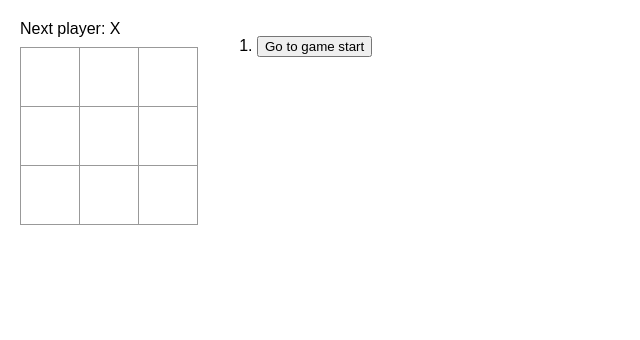
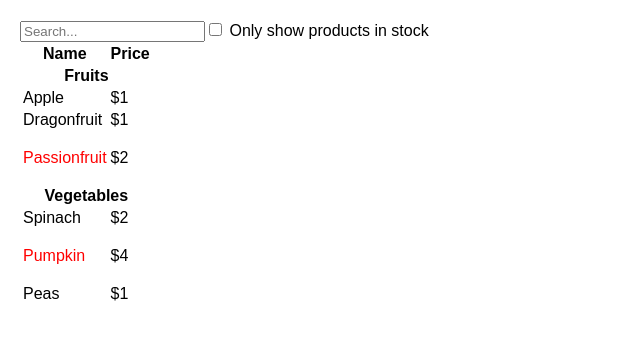
Before and after one commit to Micello/mern_stack, a React (Create React App) app in the folder frontend/: page / in a window 1280 px wide. Shown: the top 340 px of the page, without its empty margins (0-640 px from the left). Built offline with nearby package versions, Linux system fonts and the light colour scheme; the HTML template or start-up script is replaced by a standard one.

Commit message:
aggiunta app della lista

```diff
--- /dev/null
+++ b/frontend/src/App2.js
@@ -0,0 +1,108 @@
+import { useState } from "react";
+
+function ProductCategoryRow({category}){
+    return(
+        <tr>
+      <th colSpan="2">
+        {category}
+      </th>
+    </tr>
+    );
+}
+
+function ProductRow({name, price, stocked}){
+    let dispName = stocked ? name: <p style={{color: "red"}}>{name}</p>;
+    return(
+        <tr>
+            <td>{dispName}</td>
+            <td>{price}</td>
+        </tr>
+    )
+}
+
+function ProductTable({products, filterText, inStockOnly}){
+    let rows=[]
+    let lastCategory = null;
+
+
+    products.forEach(product => {
+
+        if (
+            product.name.toLowerCase().indexOf(filterText.toLowerCase()) === -1
+           ){return}
+
+        if (inStockOnly){
+            if (product.stocked === false){return}
+        }
+
+        if (product.category !== lastCategory){
+            rows.push(<ProductCategoryRow category={product.category} />)
+        }
+        rows.push(<ProductRow name={product.name} price={product.price} stocked={product.stocked} />)
+        lastCategory = product.category
+    });
+    return(
+        <table>
+      <thead>
+        <tr>
+          <th>Name</th>
+          <th>Price</th>
+        </tr>
+      </thead>
+      <tbody>{rows}</tbody>
+    </table>
+    )
+}
+
+
+function SearchBar({filterText, inStockOnly, onFilterTextChange, onInStockOnlyChange}){
+    return(
+        <form>
+        <input
+          type="text"
+          value={filterText} // imposta che il prop value sia sempre uguale allo stato filterText, ma solo FilterableProductTable possiede lo stato e può modificare filtertext e instockonly, quindi dobbiam passare tali funzioni
+          placeholder="Search..."
+          onChange={(e) => onFilterTextChange(e.target.value)}
+        />
+        <label>
+          <input
+            type="checkbox"
+            checked={inStockOnly}
+            onChange={(e) => onInStockOnlyChange(e.target.checked)} />
+          {' '}
+          Only show products in stock
+        </label>
+      </form>
+    )
+}
+
+function FilterableProductTable({products}){
+    const [filterText, setFilterText] = useState('')
+    const [inStockOnly, setInStockOnly] = useState(false)
+    return(
+        <div>
+            <SearchBar
+                filterText={filterText}
+                inStockOnly={inStockOnly}
+                onFilterTextChange={setFilterText}
+                onInStockOnlyChange={setInStockOnly} />
+            <ProductTable
+                products={products}
+                filterText={filterText}
+                inStockOnly={inStockOnly}/>
+        </div>
+    );
+}
+const PRODUCTS = [
+    {category: "Fruits", price: "$1", stocked: true, name: "Apple"},
+    {category: "Fruits", price: "$1", stocked: true, name: "Dragonfruit"},
+    {category: "Fruits", price: "$2", stocked: false, name: "Passionfruit"},
+    {category: "Vegetables", price: "$2", stocked: true, name: "Spinach"},
+    {category: "Vegetables", price: "$4", stocked: false, name: "Pumpkin"},
+    {category: "Vegetables", price: "$1", stocked: true, name: "Peas"}
+  ];
+
+
+  export default function App2() {
+    return <FilterableProductTable products={PRODUCTS} />;
+  }
--- a/frontend/src/index.js
+++ b/frontend/src/index.js
@@ -2,11 +2,11 @@ import React, { StrictMode } from "react";
 import { createRoot } from "react-dom/client";
 import "./App.css";
 
-import App from "./App";
+import App2 from "./App2";
 
 const root = createRoot(document.getElementById("root"));
 root.render(
   <StrictMode>
-    <App />
+    <App2 />
   </StrictMode>
 );
```
